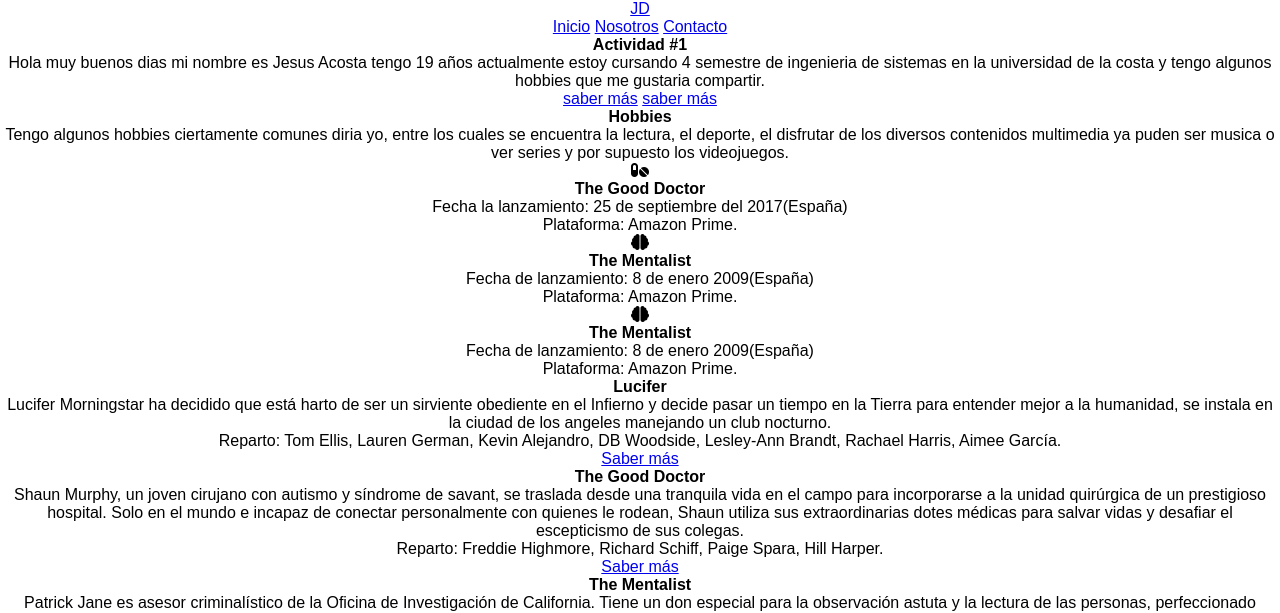
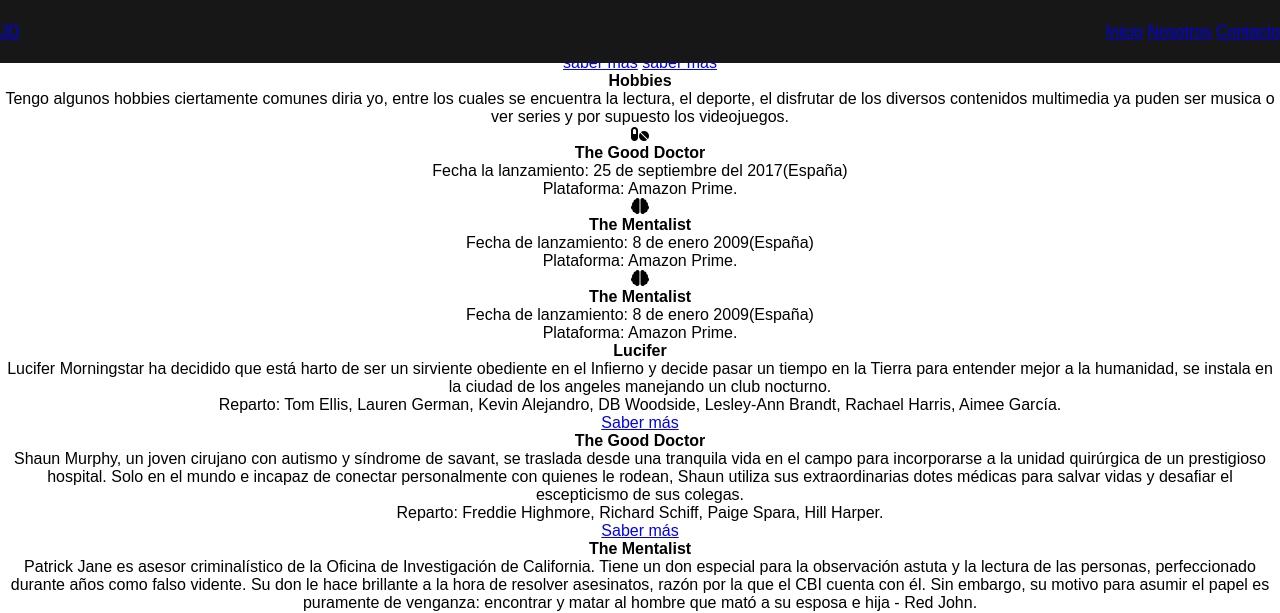
Before and after one commit to JesusAP02/pagina_jesus, a plain HTML site: page index.html in a window 1280 px wide. Shown: the top 613 px of the page. Drawn offline with Linux system fonts and the light colour scheme.

Commit message:
cm16 se modifico la barra de navegacion

```diff
--- a/style.css
+++ b/style.css
@@ -10,3 +10,14 @@ body {
     text-align: center;
     font-family: sans-serif;
 }
+
+.head {
+    display: flex;
+    align-items: center;
+    justify-content: space-between;
+    height: 63px;
+    background: #171717;
+    position: fixed;
+    width: 100%;
+    z-index: 100;
+}
```
